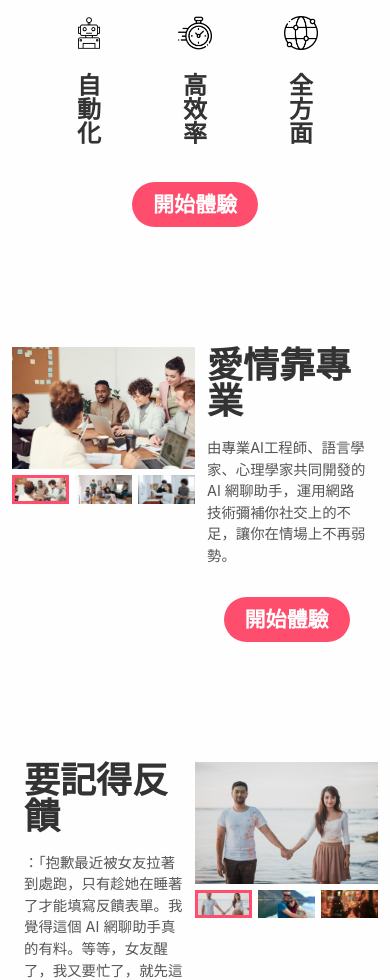
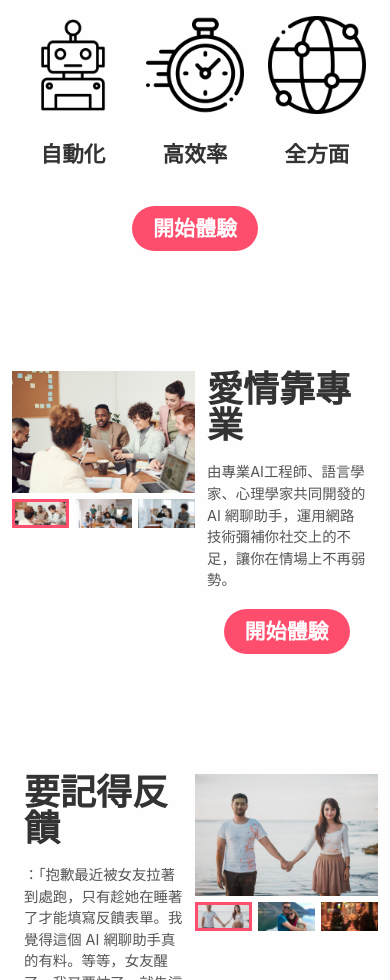
Before and after one commit to Jyun-Peng/Scam-Landing-Page, a React (Create React App) app: page / in a window 390 px wide. Shown: the part 1020-2000 px from the top of the page. Built offline with nearby package versions, Linux system fonts and the light colour scheme.

Commit message:
Add responsive to card group.

```diff
--- a/src/App.js
+++ b/src/App.js
@@ -22,16 +22,16 @@ function Section({ children }) {
     return <div className="bg-white py-20">{children}</div>;
 }
 
-function LargeTitle({ children, marginBottom }) {
-    return (
-        <h1 className={`text-xxl text-white font-bold text-center ${marginBottom ? 'mb-' + marginBottom : ''}`}>
-            {children}
-        </h1>
-    );
+function LargeTitle({ children }) {
+    return <h1 className={`text-xxl text-white font-bold text-center`}>{children}</h1>;
 }
 
-function MediumTitle({ children, marginBottom }) {
-    return <h2 className={`text-xl font-bold ${marginBottom ? 'mb-' + marginBottom : ''}`}>{children}</h2>;
+function MediumTitle({ children }) {
+    return <h2 className={`text-xl font-bold`}>{children}</h2>;
+}
+
+function Paragraph({ children }) {
+    return <p className="text-para text-darkGray">{children}</p>;
 }
 
 function App() {
@@ -55,7 +55,7 @@ function App() {
 
     useEffect(() => {
         const handleScroll = function () {
-            if (window.scrollY + 56 > window.innerHeight) setHeaderSwitch(true);
+            if (window.scrollY > window.innerHeight) setHeaderSwitch(true);
             else setHeaderSwitch(false);
         };
 
@@ -72,8 +72,8 @@ function App() {
                     <div className="w-full h-full absolute left-0 top-0 bg-mask"></div>
                 </div>
                 <div className="h-hero flex items-center">
-                    <div className="w-full flex flex-col items-center">
-                        <LargeTitle marginBottom="10">不想再被她已讀了?</LargeTitle>
+                    <div className="w-full flex flex-col items-center gap-10">
+                        <LargeTitle>不想再被她已讀了?</LargeTitle>
                         <a href="#form">
                             <Button text="開始體驗" />
                         </a>
@@ -81,16 +81,16 @@ function App() {
                 </div>
                 <Section>
                     <DefaultContainer>
-                        <div className="flex flex-col items-center pt-20">
-                            <MediumTitle marginBottom="12">使用AI網聊助手</MediumTitle>
-                            <div className="flex px-8 mb-12">
-                                <div className="flex-auto px-12">
+                        <div className="flex flex-col items-center pt-20 gap-12">
+                            <MediumTitle>使用AI網聊助手</MediumTitle>
+                            <div className="flex md:px-8">
+                                <div className="flex-auto px-4 mobile:px-8 md:px-12">
                                     <Card src={imageIntro1} text="自動化" />
                                 </div>
-                                <div className="flex-auto px-12">
+                                <div className="flex-auto px-4 mobile:px-8 md:px-12">
                                     <Card src={imageIntro2} text="高效率" />
                                 </div>
-                                <div className="flex-auto px-12">
+                                <div className="flex-auto px-4 mobile:px-8 md:px-12">
                                     <Card src={imageIntro3} text="全方面" />
                                 </div>
                             </div>
@@ -107,12 +107,12 @@ function App() {
                                 <Carousel srcList={[imageCarousel1, imageCarousel2, imageCarousel3]} />
                             </div>
 
-                            <div className="flex-half flex flex-col justify-center items-center px-4">
-                                <MediumTitle marginBottom="6">愛情靠專業</MediumTitle>
-                                <p className="text-para text-darkGray mb-10">
+                            <div className="flex-half flex flex-col justify-center items-center px-4 gap-6">
+                                <MediumTitle>愛情靠專業</MediumTitle>
+                                <Paragraph>
                                     由專業AI工程師、語言學家、心理學家共同開發的 AI
                                     網聊助手，運用網路技術彌補你社交上的不足，讓你在情場上不再弱勢。
-                                </p>
+                                </Paragraph>
                                 <a href="#form">
                                     <Button text="開始體驗" />
                                 </a>
@@ -123,12 +123,12 @@ function App() {
                 <Section>
                     <DefaultContainer>
                         <div className="flex">
-                            <div className="flex-half flex flex-col justify-center items-center px-4">
+                            <div className="flex-half flex flex-col justify-center items-center px-4 gap-6">
                                 <MediumTitle marginBottom="6">要記得反饋</MediumTitle>
-                                <p className="text-para text-darkGray mb-10">
+                                <Paragraph>
                                     ：「抱歉最近被女友拉著到處跑，只有趁她在睡著了才能填寫反饋表單。我覺得這個 AI
                                     網聊助手真的有料。等等，女友醒了，我又要忙了，就先這樣囉。 👍」
-                                </p>
+                                </Paragraph>
                                 <a href="#form">
                                     <Button text="開始體驗" />
                                 </a>
@@ -141,8 +141,8 @@ function App() {
                 </Section>
                 <Section>
                     <DefaultContainer>
-                        <div className="flex flex-col items-center" id="form">
-                            <MediumTitle marginBottom="6">想了解更多?</MediumTitle>
+                        <div className="flex flex-col items-center gap-6" id="form">
+                            <MediumTitle>想了解更多?</MediumTitle>
                             <Form />
                         </div>
                     </DefaultContainer>
--- a/src/components/Card.js
+++ b/src/components/Card.js
@@ -2,7 +2,7 @@ export default function Card({ src, text }) {
     return (
         <div className="flex flex-col">
             <img src={src} alt="icon" className="w-full aspect-square mb-8" />
-            <h2 className="text-center text-lg font-bold">{text}</h2>
+            <h2 className="text-center text-[1.8rem] mobile:text-lg font-bold">{text}</h2>
         </div>
     );
 }
```
